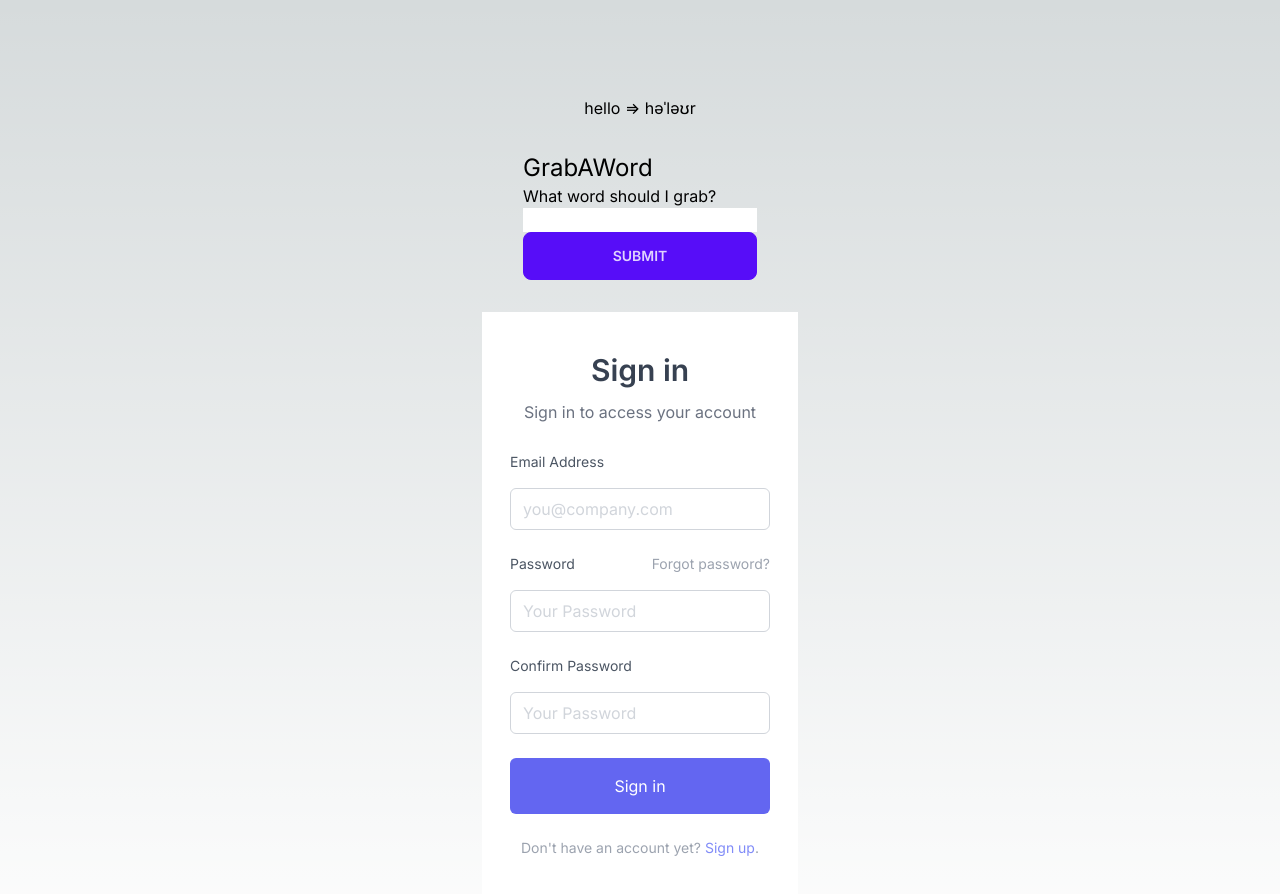
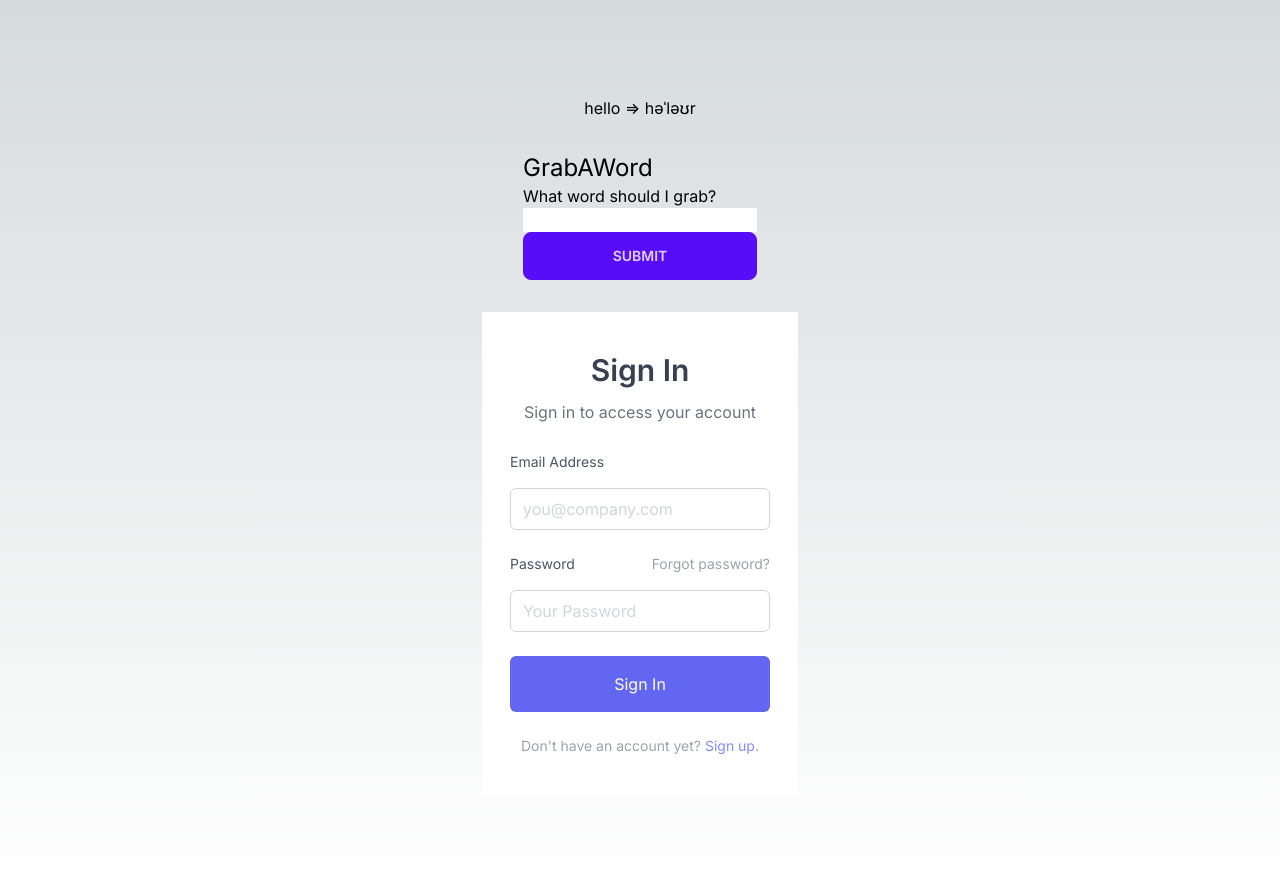
Before and after one commit to adamk72/commonplacebook, a Next.js app: page / in a window 1280 px wide. Shown: the top 894 px of the page. Built offline with nearby package versions, Linux system fonts and the light colour scheme.

Commit message:
conditionalize signin vs signout

```diff
--- a/src/components/Auth/SignUp.tsx
+++ b/src/components/Auth/SignUp.tsx
@@ -54,8 +54,13 @@ export const SignUp = () => {
     console.log(appConfig.apiURL+"/api/auth/local/register", data)
   }
 
+  const stateConfig = {
+    "signIn": { title: "Sign In", subtitle: "Sign in to access your account", labelLink: <LabelLink text="Forgot password?" href="#!" />, toggleText: "Don't have an account yet?", toggleLink: "Sign up" },
+    "signUp": { title: "Sign Up", subtitle: "Sign up with your email", labelLink: <></>, toggleText: "Did you mean to sign in?", toggleLink: "Sign in"}
+  }
+
   return (
-    <FormSurface title="Sign in" subtitle="Sign in to access your account">
+    <FormSurface title={stateConfig[state.mode].title} subtitle={stateConfig[state.mode].subtitle}>
       <>
         <form onSubmit={handleSubmit(handleValidatedInput)}>
           <LabelAndField
@@ -69,31 +74,31 @@ export const SignUp = () => {
           <LabelAndField
             errors={fErrors}
             label="Password"
-            labelLink={<LabelLink text="Forgot password?" href="#!" />}
+            labelLink={stateConfig[state.mode].labelLink}
             name="password"
             placeholder="Your Password"
             register={register}
             type="password"
           />
-          <LabelAndField
+          {state.mode === "signUp" && <LabelAndField
             errors={fErrors}
             label="Confirm Password"
             name="confirm"
             placeholder="Your Password"
             register={register}
             type="password"
-          />
-          <Button type="submit" label="Sign in" />
+          />}
+          <Button type="submit" label={stateConfig[state.mode].title} />
         </form>
         <p className="text-sm text-center text-gray-400">
-          Don&#x27;t have an account yet?{" "}
+        {stateConfig[state.mode].toggleText}{" "}
           <a
             className="text-indigo-400 focus:outline-none focus:underline focus:text-indigo-500 dark:focus:border-indigo-800"
             onClick={() => {
               dispatch({ type: "toggle" })
             }}
           >
-            Sign up
+            {stateConfig[state.mode].toggleLink}
           </a>
           .
         </p>
```
